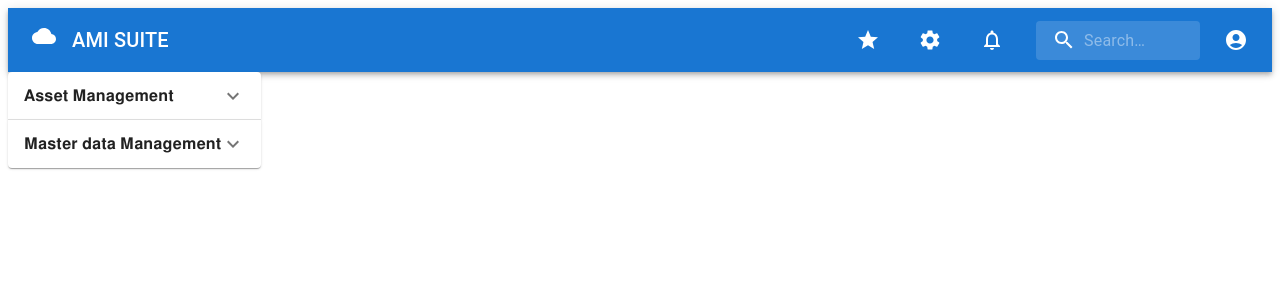
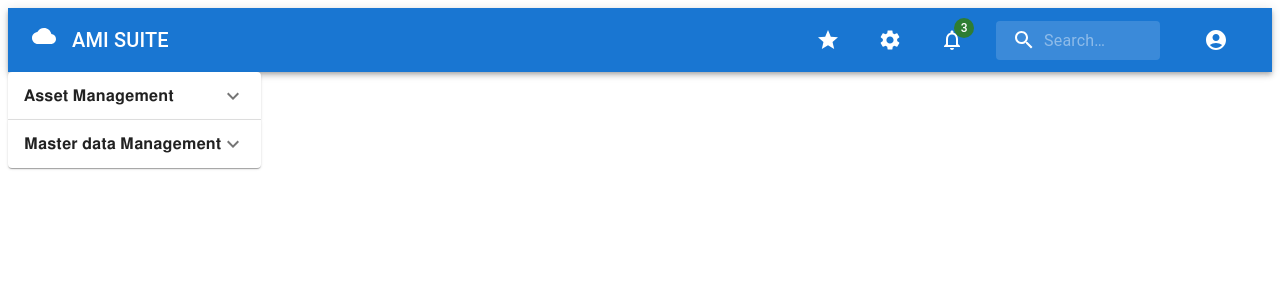
Before and after one commit to MRDJsekhar/client, a React (Create React App) app: page /home in a window 1280 px wide. Shown: the top 300 px of the page. Built offline with nearby package versions, Linux system fonts and the light colour scheme.

Commit message:
Dropdown and Logout Functionality added

```diff
--- a/public/index.html
+++ b/public/index.html
@@ -15,6 +15,7 @@
       user's mobile device or desktop. See https://developers.google.com/web/fundamentals/web-app-manifest/
     -->
     <link rel="manifest" href="%PUBLIC_URL%/manifest.json" />
+
     <!--
       Notice the use of %PUBLIC_URL% in the tags above.
       It will be replaced with the URL of the `public` folder during the build.
--- a/src/App.js
+++ b/src/App.js
@@ -2,6 +2,7 @@ import React from 'react';
 import { Route, Routes } from 'react-router-dom';
 import HomePage from './pages/HomePage';
 import LoginPage from './pages/LoginPage';
+import MeterMaster from './pages/MeterMaster';
 
 const App = () => {
 	return (
@@ -9,6 +10,7 @@ const App = () => {
 			<Routes>
 				<Route exact path="/" element={<LoginPage />} />
 				<Route exact path="/home" element={<HomePage />} />
+				<Route exact path="/mm" element={<MeterMaster />} />
 			</Routes>
 		</div>
 	);
--- /dev/null
+++ b/src/components/AccountComponent.js
@@ -0,0 +1,50 @@
+import * as React from 'react';
+import Button from '@mui/material/Button';
+import Menu from '@mui/material/Menu';
+import MenuItem from '@mui/material/MenuItem';
+import AccountCircleIcon from '@mui/icons-material/AccountCircle';
+import { Link } from '@mui/material';
+
+export default function BasicMenu() {
+	const [ anchorEl, setAnchorEl ] = React.useState(null);
+	const open = Boolean(anchorEl);
+	const handleClick = (event) => {
+		setAnchorEl(event.currentTarget);
+	};
+	const handleClose = () => {
+		setAnchorEl(null);
+	};
+
+	return (
+		<div>
+			<Button
+				id="basic-button"
+				aria-controls={open ? 'basic-menu' : undefined}
+				aria-haspopup="true"
+				aria-expanded={open ? 'true' : undefined}
+				onClick={handleClick}
+				color="inherit"
+				style={{ borderRadius: '50px' }}
+			>
+				<AccountCircleIcon />
+			</Button>
+			<Menu
+				id="basic-menu"
+				anchorEl={anchorEl}
+				open={open}
+				onClose={handleClose}
+				MenuListProps={{
+					'aria-labelledby': 'basic-button'
+				}}
+			>
+				<MenuItem onClick={handleClose}>Profile</MenuItem>
+				<MenuItem onClick={handleClose}>My account</MenuItem>
+				<MenuItem onClick={handleClose}>
+					<Link href="/" color="primary" underline="none">
+						Logout
+					</Link>
+				</MenuItem>
+			</Menu>
+		</div>
+	);
+}
--- a/src/components/DropDown.js
+++ b/src/components/DropDown.js
@@ -4,7 +4,7 @@ import AccordionSummary from '@mui/material/AccordionSummary';
 import AccordionDetails from '@mui/material/AccordionDetails';
 import Typography from '@mui/material/Typography';
 import ExpandMoreIcon from '@mui/icons-material/ExpandMore';
-import { Grid } from '@mui/material';
+import { Grid, Link } from '@mui/material';
 
 export default function SimpleAccordion() {
 	return (
@@ -16,18 +16,16 @@ export default function SimpleAccordion() {
 						aria-controls="panel1a-content"
 						id="panel1a-header"
 					>
-            <Typography >𝐀𝐬𝐬𝐞𝐭 𝐌𝐚𝐧𝐚𝐠𝐞𝐦𝐞𝐧𝐭</Typography>
+						<Typography>𝐀𝐬𝐬𝐞𝐭 𝐌𝐚𝐧𝐚𝐠𝐞𝐦𝐞𝐧𝐭</Typography>
 					</AccordionSummary>
 					<AccordionDetails>
 						<Typography gutterBottom>
+							<Link href="mm" color="inherit" underline="none">
 								Meter Master
+							</Link>
 						</Typography>
-            <Typography gutterBottom>
-              DCU Master
-            </Typography>
-            <Typography >
-              Sim Master
-            </Typography>
+						<Typography gutterBottom>DCU Master</Typography>
+						<Typography>Sim Master</Typography>
 					</AccordionDetails>
 				</Accordion>
 				<Accordion>
@@ -39,16 +37,11 @@ export default function SimpleAccordion() {
 						<Typography>𝐌𝐚𝐬𝐭𝐞𝐫 𝐝𝐚𝐭𝐚 𝐌𝐚𝐧𝐚𝐠𝐞𝐦𝐞𝐧𝐭</Typography>
 					</AccordionSummary>
 					<AccordionDetails>
-            <Typography gutterBottom>
-              Billing Determinants
-            </Typography>
-            <Typography>
-              Parameter Threshold Master
-            </Typography>
+						<Typography gutterBottom>Billing Determinants</Typography>
+						<Typography>Parameter Threshold Master</Typography>
 					</AccordionDetails>
 				</Accordion>
 			</Grid>
-
 		</Grid>
 	);
 }
--- a/src/pages/HomePage.js
+++ b/src/pages/HomePage.js
@@ -13,6 +13,8 @@ import MainSearch from '../components/MainSearch';
 import CloudIcon from '@mui/icons-material/Cloud';
 import { Grid } from '@mui/material';
 import DropDown from '../components/DropDown';
+import Badge from '@mui/material/Badge';
+import AccountComponent from '../components/AccountComponent';
 
 export default function HomePage() {
 	return (
@@ -34,9 +36,11 @@ export default function HomePage() {
 					</Menu>
 					<StarIcon sx={{ marginLeft: 'auto' }} />
 					<SettingsIcon sx={{ minWidth: 100 }} />
-					<NotificationsNoneIcon />
+					<Badge badgeContent={3} color="success">
+						<NotificationsNoneIcon />
+					</Badge>
 					<MainSearch />
-					<AccountCircleIcon />
+					<AccountComponent />
 				</Toolbar>
 			</AppBar>
 			<DropDown />
--- /dev/null
+++ b/src/pages/MeterMaster.js
@@ -0,0 +1,12 @@
+import { Grid } from '@mui/material';
+import React from 'react';
+
+const MeterMaster = () => {
+	return (
+		<Grid container xs={12} sm={6}>
+			This is meter master
+		</Grid>
+	);
+};
+
+export default MeterMaster;
```
Lines whose indentation alone changed are shown as unchanged.
